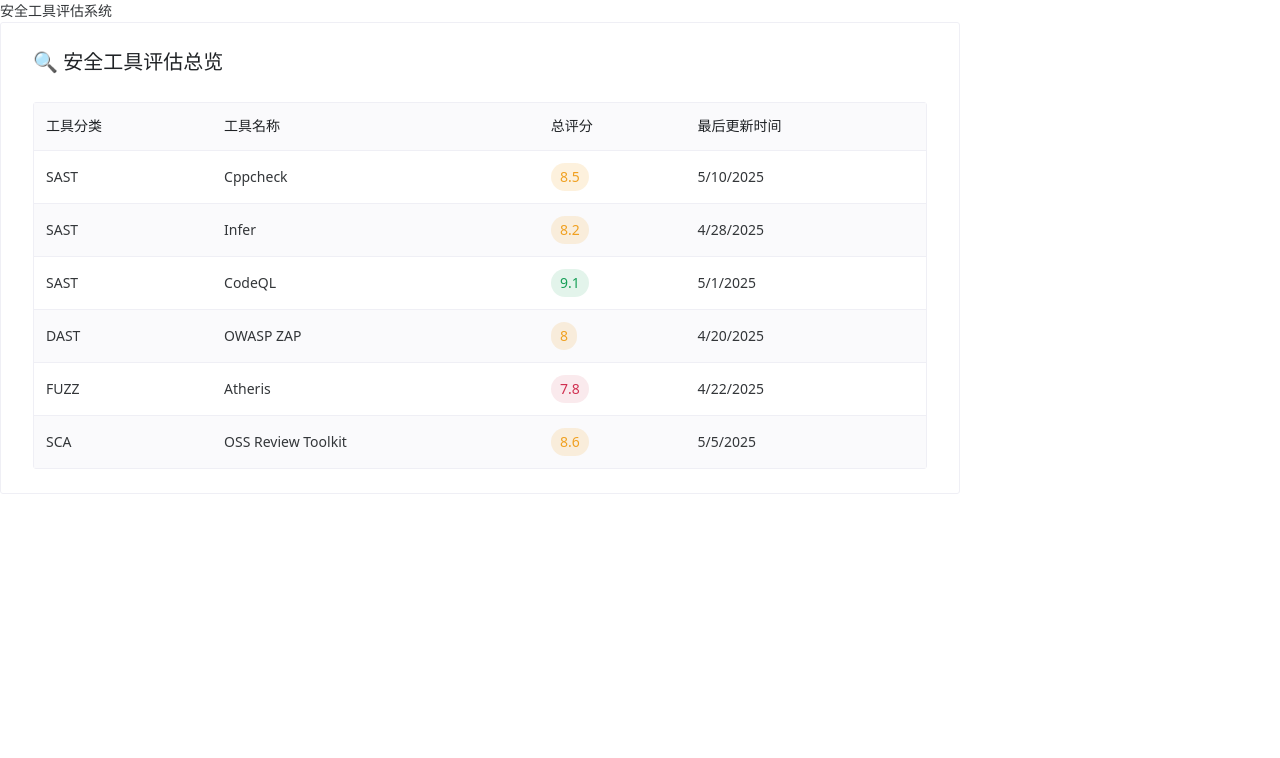
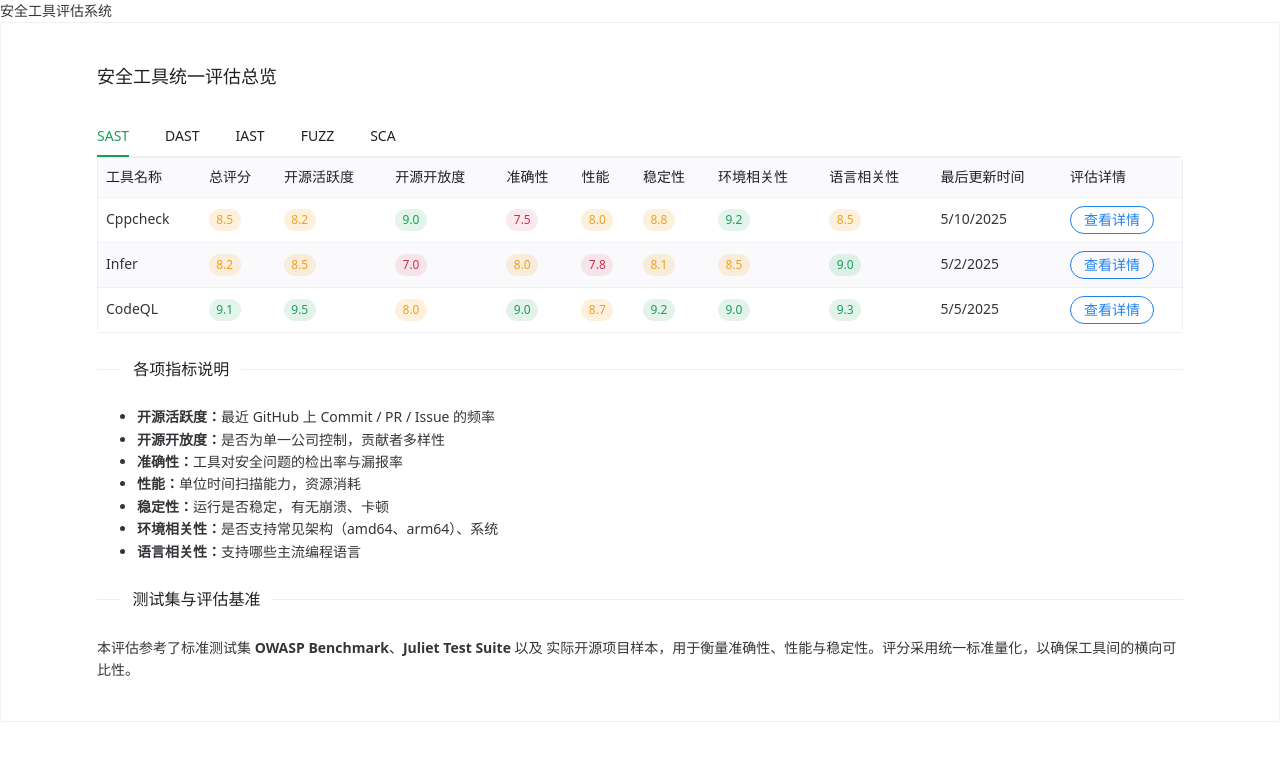
Before and after one commit to lyi61pd/SecurityTools-Assessment-Web-Demo, a Vue app: page / in a window 1280 px wide. Shown: the top 758 px of the page. Built offline with nearby package versions, Linux system fonts and the light colour scheme.

Commit message:
feat: add UnifiedEvaluationTable

```diff
--- /dev/null
+++ b/src/components/UnifiedEvaluationTable.vue
@@ -0,0 +1,210 @@
+<template>
+  <div class="min-h-screen bg-gray-50 p-6">
+    <n-card
+      title="安全工具统一评估总览"
+      size="large"
+      class="shadow-sm w-full"
+      style="margin: 0 auto; max-width: 100%; padding: 1rem 5vw;"
+    >
+      <!-- Tab 分类 -->
+      <n-tabs
+        v-model:value="selectedCategory"
+        type="line"
+        animated
+        class="mb-4"
+      >
+        <n-tab
+          v-for="tab in categoryOptions"
+          :key="tab.value"
+          :name="tab.value"
+        >
+          {{ tab.label }}
+        </n-tab>
+      </n-tabs>
+
+      <!-- 表格 -->
+      <n-data-table
+        :columns="columns"
+        :data="filteredTools"
+        :bordered="true"
+        :striped="true"
+        size="small"
+        style="width: 100%"
+        scroll-x="100%"
+      />
+
+      <!-- 指标说明 -->
+      <n-divider title-placement="left" class="mt-8">
+        各项指标说明
+      </n-divider>
+      <ul class="text-sm text-gray-600 space-y-1 pl-4 list-disc">
+        <li><strong>开源活跃度：</strong>最近 GitHub 上 Commit / PR / Issue 的频率</li>
+        <li><strong>开源开放度：</strong>是否为单一公司控制，贡献者多样性</li>
+        <li><strong>准确性：</strong>工具对安全问题的检出率与漏报率</li>
+        <li><strong>性能：</strong>单位时间扫描能力，资源消耗</li>
+        <li><strong>稳定性：</strong>运行是否稳定，有无崩溃、卡顿</li>
+        <li><strong>环境相关性：</strong>是否支持常见架构（amd64、arm64）、系统</li>
+        <li><strong>语言相关性：</strong>支持哪些主流编程语言</li>
+      </ul>
+
+      <!-- Benchmark 简述 -->
+      <n-divider title-placement="left" class="mt-6">
+        测试集与评估基准
+      </n-divider>
+      <div class="text-sm text-gray-700 leading-relaxed">
+        本评估参考了标准测试集 <strong>OWASP Benchmark</strong>、<strong>Juliet Test Suite</strong> 以及
+        实际开源项目样本，用于衡量准确性、性能与稳定性。评分采用统一标准量化，以确保工具间的横向可比性。
+      </div>
+    </n-card>
+  </div>
+</template>
+
+<script setup lang="ts">
+import { ref, h, computed } from 'vue'
+import { NTag, NButton, NTabs, NTab, NDivider } from 'naive-ui'
+import { useRouter } from 'vue-router'
+import type { DataTableColumns } from 'naive-ui'
+
+const router = useRouter()
+
+interface Tool {
+  category: string
+  name: string
+  totalScore: number
+  activeness: number
+  openness: number
+  accuracy: number
+  performance: number
+  stability: number
+  envSupport: number
+  langSupport: number
+  lastUpdated: string
+}
+
+// 工具数据
+const tools = ref<Tool[]>([
+  {
+    category: 'SAST',
+    name: 'Cppcheck',
+    totalScore: 8.5,
+    activeness: 8.2,
+    openness: 9.0,
+    accuracy: 7.5,
+    performance: 8.0,
+    stability: 8.8,
+    envSupport: 9.2,
+    langSupport: 8.5,
+    lastUpdated: '2025-05-10',
+  },
+  {
+    category: 'SAST',
+    name: 'Infer',
+    totalScore: 8.2,
+    activeness: 8.5,
+    openness: 7.0,
+    accuracy: 8.0,
+    performance: 7.8,
+    stability: 8.1,
+    envSupport: 8.5,
+    langSupport: 9.0,
+    lastUpdated: '2025-05-02',
+  },
+  {
+    category: 'SAST',
+    name: 'CodeQL',
+    totalScore: 9.1,
+    activeness: 9.5,
+    openness: 8.0,
+    accuracy: 9.0,
+    performance: 8.7,
+    stability: 9.2,
+    envSupport: 9.0,
+    langSupport: 9.3,
+    lastUpdated: '2025-05-05',
+  },
+  {
+    category: 'DAST',
+    name: 'OWASP ZAP',
+    totalScore: 8.0,
+    activeness: 8.0,
+    openness: 9.0,
+    accuracy: 7.5,
+    performance: 7.8,
+    stability: 8.2,
+    envSupport: 8.0,
+    langSupport: 7.5,
+    lastUpdated: '2025-04-20',
+  },
+])
+
+// 当前选择分类
+const selectedCategory = ref('SAST')
+
+const categoryOptions = [
+  { label: 'SAST', value: 'SAST' },
+  { label: 'DAST', value: 'DAST' },
+  { label: 'IAST', value: 'IAST' },
+  { label: 'FUZZ', value: 'FUZZ' },
+  { label: 'SCA', value: 'SCA' },
+]
+
+// 筛选当前分类数据
+const filteredTools = computed(() =>
+  tools.value.filter(tool => tool.category === selectedCategory.value)
+)
+
+// 渲染分数颜色
+const scoreTag = (score: number) =>
+  h(
+    NTag,
+    {
+      type: score >= 9 ? 'success' : score >= 8 ? 'warning' : 'error',
+      size: 'small',
+      round: true,
+      bordered: false,
+    },
+    () => score.toFixed(1)
+  )
+
+// 表格列定义
+const columns: DataTableColumns<Tool> = [
+  { title: '工具名称', key: 'name', fixed: 'left' },
+  {
+    title: '总评分',
+    key: 'totalScore',
+    render: row => scoreTag(row.totalScore),
+  },
+  { title: '开源活跃度', key: 'activeness', render: row => scoreTag(row.activeness) },
+  { title: '开源开放度', key: 'openness', render: row => scoreTag(row.openness) },
+  { title: '准确性', key: 'accuracy', render: row => scoreTag(row.accuracy) },
+  { title: '性能', key: 'performance', render: row => scoreTag(row.performance) },
+  { title: '稳定性', key: 'stability', render: row => scoreTag(row.stability) },
+  { title: '环境相关性', key: 'envSupport', render: row => scoreTag(row.envSupport) },
+  { title: '语言相关性', key: 'langSupport', render: row => scoreTag(row.langSupport) },
+  {
+    title: '最后更新时间',
+    key: 'lastUpdated',
+    render: row => new Date(row.lastUpdated).toLocaleDateString(),
+  },
+  {
+    title: '评估详情',
+    key: 'actions',
+    width: 120,
+    render: row =>
+      h(
+        NButton,
+        {
+          size: 'small',
+          type: 'info',
+          ghost: true,
+          round: true,
+          onClick: () => {
+            const id = row.name.toLowerCase()
+            router.push(`/tool/${id}`)
+          },
+        },
+        { default: () => '查看详情' }
+      ),
+  },
+]
+</script>
--- a/src/plugins/naive.ts
+++ b/src/plugins/naive.ts
@@ -1,7 +1,8 @@
-// src/plugins/naive.ts
 import {
     create,
+    NSelect,
     NButton,
+    NTag,
     NDataTable,
     NLayout,
     NLayoutHeader,
@@ -12,7 +13,9 @@
 
   export const naive = create({
     components: [
+      NSelect,
       NButton,
+      NTag,
       NDataTable,
       NLayout,
       NLayoutHeader,
--- a/src/router/index.ts
+++ b/src/router/index.ts
@@ -4,13 +4,15 @@
 import ToolEvaluationTable from '@/components/ToolEvaluationTable.vue'
 import SASTEvaluationTable from '@/components/SASTEvaluationTable.vue'
 import ToolDetailPage from '@/components/ToolDetailPage.vue'
+import UnifiedEvaluationTable from '@/components/UnifiedEvaluationTable.vue'
 
 const routes = [
-  {
-    path: '/',
-    name: 'Home',
-    component: ToolEvaluationTable,
-  },
+  { path: '/', component: UnifiedEvaluationTable },
+  // {
+  //   path: '/',
+  //   name: 'Home',
+  //   component: ToolEvaluationTable,
+  // },
   {
     path: '/sast',
     name: 'SAST',
```
